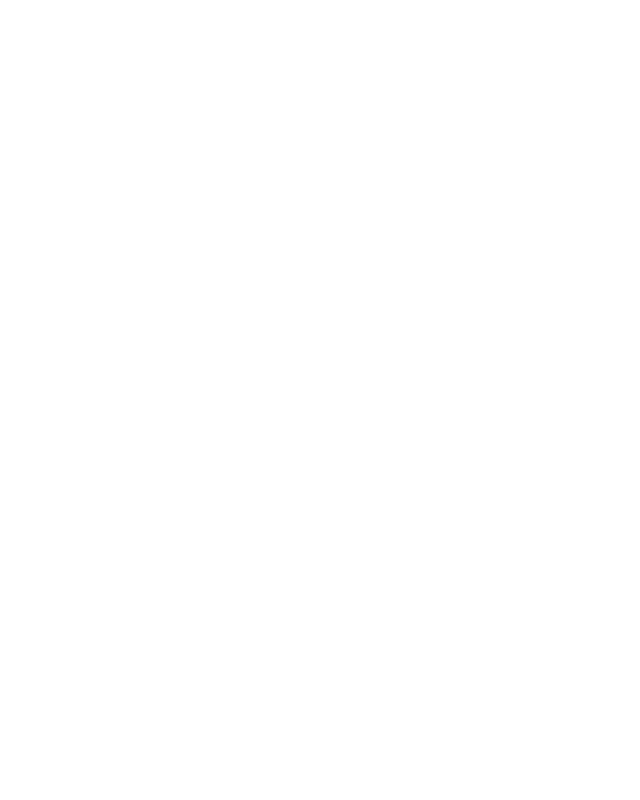
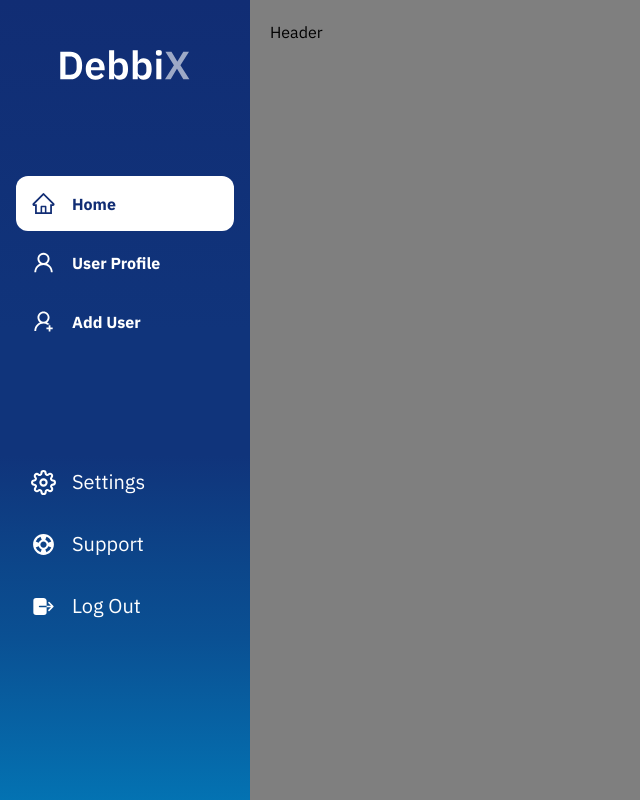
Before and after one commit to Creators-X/payroll-fe, a React (Vite) app: page /home in a window 1280 px wide. Before the commit this address had no page. Shown: the whole page, without its empty margins (0-640 px from the left). Built offline with nearby package versions, Linux system fonts and the light colour scheme; the HTML template or start-up script is replaced by a standard one.

Commit message:
admin layout setup sucessfully

```diff
--- a/src/App.jsx
+++ b/src/App.jsx
@@ -1,9 +1,10 @@
 import { Route, Routes } from "react-router-dom";
-import Button from "./components/Button";
 import OnBoarding from "./page/OnBoarding";
 import AuthLayout from "./components/AuthLayout";
 import Auth from "./page/Auth";
 import ForgetPassword from "./page/ForgetPassword";
+import AppLayout from "./components/AppLayout";
+import Home from "./page/Home";
 
 function App() {
   return (
@@ -13,6 +14,9 @@
         <Route path="/login" element={<Auth />} />
         <Route path="/forget-password" element={<ForgetPassword />} />
       </Route>
+      <Route element={<AppLayout />}>
+        <Route path="/home" element={<Home />} />
+      </Route>
     </Routes>
   );
 }
--- a/src/components/AppLayout.jsx
+++ b/src/components/AppLayout.jsx
@@ -0,0 +1,29 @@
+import Sidebar from "./SideBar";
+import { useState } from "react";
+import { FaBarsStaggered } from "react-icons/fa6";
+
+const AppLayout = ({ children }) => {
+  const [showSideBar, setShowSideBar] = useState(false);
+  return (
+    <div className="w-full h-screen grid layout relative">
+      {showSideBar && (
+        <div className="w-full h-screen absolute z-[1] bg-black/40" />
+      )}
+      <Sidebar setShowSideBar={setShowSideBar} showSideBar={showSideBar} />
+      <div className="w-full h-screen flex flex-col gap-7 overflow-y-auto bg-black/50 p-[20px]">
+        <div className="w-full flex items-center justify-between gap-[10px]">
+          <div>Header</div>
+          <button
+            className="md:hidden flex"
+            onClick={() => setShowSideBar(!showSideBar)}
+          >
+            <FaBarsStaggered size={25} />
+          </button>
+        </div>
+        {children}
+      </div>
+    </div>
+  );
+};
+
+export default AppLayout;
--- a/src/components/Button.jsx
+++ b/src/components/Button.jsx
@@ -1,5 +1,3 @@
-import React from "react";
-
 const Button = ({ text, onClick }) => {
   return (
     <button
--- /dev/null
+++ b/src/components/Sidebar.jsx
@@ -0,0 +1,93 @@
+import {
+  AiOutlineClose,
+  AiOutlineHome,
+  AiOutlineUser,
+  AiOutlineUserAdd,
+} from "react-icons/ai";
+import { IoLogOut } from "react-icons/io5";
+import { MdSupport } from "react-icons/md";
+import { FiSettings } from "react-icons/fi";
+import { Link, useLocation } from "react-router-dom";
+import Button from "./Button";
+import Logo from "../assets/images/logo.svg";
+
+const Sidebar = ({ showSideBar, setShowSideBar }) => {
+  const getSidebarItems = () => {
+    return [
+      {
+        name: "Home",
+        icon: <AiOutlineHome size={25} />,
+        href: "/home",
+      },
+      {
+        name: "User Profile",
+        icon: <AiOutlineUser size={25} />,
+        href: "/user-profile",
+      },
+      {
+        name: "Add User",
+        icon: <AiOutlineUserAdd size={25} />,
+        href: "/add-user",
+      },
+    ];
+  };
+  const sidebarItems = getSidebarItems();
+  const location = useLocation();
+  return (
+    <div
+      className={`w-[80%] md:w-full h-screen blue-linear md:flex md:flex-col ${
+        showSideBar ? "absolute flex flex-col z-[2] " : "hidden"
+      }`}
+    >
+      <div className="w-full relative">
+        {showSideBar && (
+          <Button
+            className="p-[15px] bg-slate-200 z-[2] text-xl absolute right-0"
+            label={<AiOutlineClose size={25} />}
+            onClick={() => setShowSideBar(!showSideBar)}
+          />
+        )}
+      </div>
+      <div className="w-full flex flex-col gap-[45px] py-[15px] relative min-h-screen">
+        <div className="w-full max-w-[170px] h-[100px] mx-auto px-[20px]">
+          <img src={Logo} alt="logo" className="w-full h-full " />
+        </div>
+        <div className="flex flex-col gap-[104px] p-4">
+          <div className="flex flex-col gap-1">
+            {sidebarItems.map((item, index) => (
+              <Link to={item.href} key={index}>
+                <div
+                  key={index}
+                  className={`w-full flex gap-4 p-[15px] items-center cursor-pointer rounded-[12px] hover:bg-[#fff] hover:text-foundation-blue-b-300 font-bold  ${
+                    location.pathname === item.href
+                      ? "border-l-slate-700  bg-white text-foundation-blue-b-300"
+                      : "text-white"
+                  }`}
+                >
+                  {item.icon}
+                  {item.name}
+                </div>
+              </Link>
+            ))}
+          </div>
+          <div className="flex items-start flex-col gap-1">
+            <Link
+              to="/settings"
+              className="flex text-white text-xl gap-4 w-full items-center justify-start p-[15px]"
+            >
+              <FiSettings size={25} /> Settings
+            </Link>
+            <p className="flex text-white text-xl gap-4 w-full items-center justify-start p-[15px]">
+              <MdSupport size={25} /> Support
+            </p>
+            <p className="flex text-white text-xl gap-4 w-full items-center justify-start p-[15px]">
+              <IoLogOut size={25} /> Log Out
+            </p>
+          </div>
+        </div>
+      </div>
+    </div>
+  );
+};
+
+export default Sidebar;
--- a/src/index.css
+++ b/src/index.css
@@ -26,3 +26,13 @@
 .blue-linear {
   background: var(--Blue-linear-1);
 }
+
+.layout {
+  display: grid;
+  grid-template-columns: 250px 1fr;
+}
+@media screen and (max-width: 768px) {
+  .layout {
+    grid-template-columns: 1fr;
+  }
+}
--- /dev/null
+++ b/src/page/Home.jsx
@@ -0,0 +1,5 @@
+const Home = () => {
+  return <div>Home</div>;
+};
+
+export default Home;
```
Also changed, not shown: src/assets/images/logo.svg (added).
